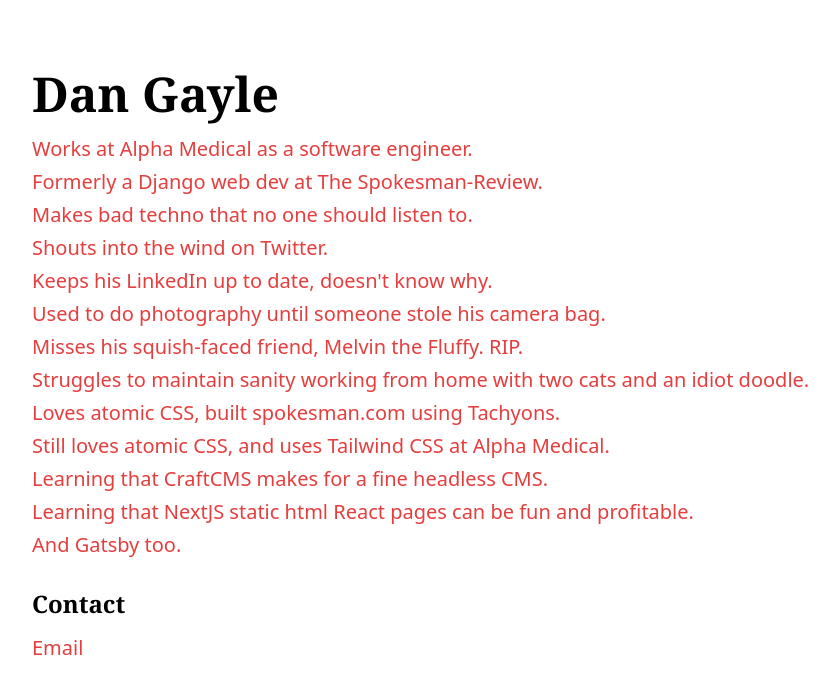
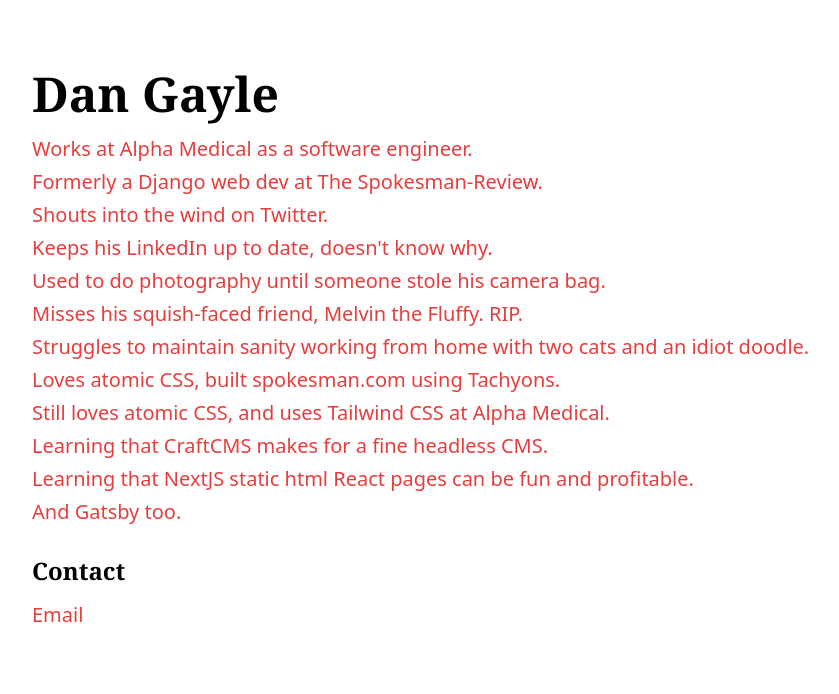
Before and after one commit to dangayle/www.dangayle.com, a Next.js app: page / in a window 1280 px wide. Shown: the top 694 px of the page, without its empty margins (160-999 px from the left). Built offline with nearby package versions, Linux system fonts and the light colour scheme.

Commit message:
Updated packages, added adsense base code as test

```diff
--- a/pages/_document.tsx
+++ b/pages/_document.tsx
@@ -12,6 +12,10 @@
       <Html className="f4">
         <Head>
           <link rel="shortcut icon" href="/favicon.ico" />
+          <script
+            data-ad-client="ca-pub-3031118380746335"
+            async
+            src="https://pagead2.googlesyndication.com/pagead/js/adsbygoogle.js"></script>
         </Head>
         <body className="font-sans">
           <Main />
--- a/pages/index.tsx
+++ b/pages/index.tsx
@@ -12,65 +12,61 @@
 const navList: linkType[] = [
   {
     href: "https://www.helloalpha.com",
-    text: "Works at Alpha Medical as a software engineer."
+    text: "Works at Alpha Medical as a software engineer.",
   },
   {
     href: "https://www.spokesman.com",
-    text: "Formerly a Django web dev at The Spokesman-Review."
-  },
-  {
-    href: "https://www.soundcloud.com/dangayle/",
-    text: "Makes bad techno that no one should listen to."
+    text: "Formerly a Django web dev at The Spokesman-Review.",
   },
   {
     href: "https://www.twitter.com/dangayle/",
-    text: "Shouts into the wind on Twitter."
+    text: "Shouts into the wind on Twitter.",
   },
   {
     href: "https://www.linkedin.com/in/dangayle/",
-    text: "Keeps his LinkedIn up to date, doesn't know why."
+    text: "Keeps his LinkedIn up to date, doesn't know why.",
   },
   {
     href: "https://www.flickr.com/photos/dangayle/",
-    text: "Used to do photography until someone stole his camera bag."
+    text: "Used to do photography until someone stole his camera bag.",
   },
   {
     href: "https://www.instagram.com/melvin_the_fluffy/",
-    text: "Misses his squish-faced friend, Melvin the Fluffy. RIP."
+    text: "Misses his squish-faced friend, Melvin the Fluffy. RIP.",
   },
   {
     href: "https://www.instagram.com/fred_phyllis_george/",
     text:
-      "Struggles to maintain sanity working from home with two cats and an idiot doodle."
+      "Struggles to maintain sanity working from home with two cats and an idiot doodle.",
   },
   {
     href: "http://tachyons.io/",
-    text: "Loves atomic CSS, built spokesman.com using Tachyons."
+    text: "Loves atomic CSS, built spokesman.com using Tachyons.",
   },
   {
     href: "https://tailwindcss.com",
-    text: "Still loves atomic CSS, and uses Tailwind CSS at Alpha Medical."
+    text: "Still loves atomic CSS, and uses Tailwind CSS at Alpha Medical.",
   },
   {
     href: "https://craftcms.com",
-    text: "Learning that CraftCMS makes for a fine headless CMS."
+    text: "Learning that CraftCMS makes for a fine headless CMS.",
   },
   {
     href: "https://nextjs.org",
     text:
-      "Learning that NextJS static html React pages can be fun and profitable."
+      "Learning that NextJS static html React pages can be fun and profitable.",
   },
   {
     href: "https://www.gatsbyjs.org",
-    text: "And Gatsby too."
-  }
+    text: "And Gatsby too.",
+  },
 ];
 
 const Home: React.FunctionComponent = () => (
   <BaseTemplate title="Dan Gayle">
     <nav className="text-xl">
       <ul className="mb-8">
-        {navList.map(link => (
+        {navList.map((link) => (
           <li key={link.href} className="mb-4 md:mb-2 grow">
             <TextLink text={link.text} href={link.href} />
           </li>
```
Also changed, not shown: 1 other file (tests, documents, lock files or other folders).
